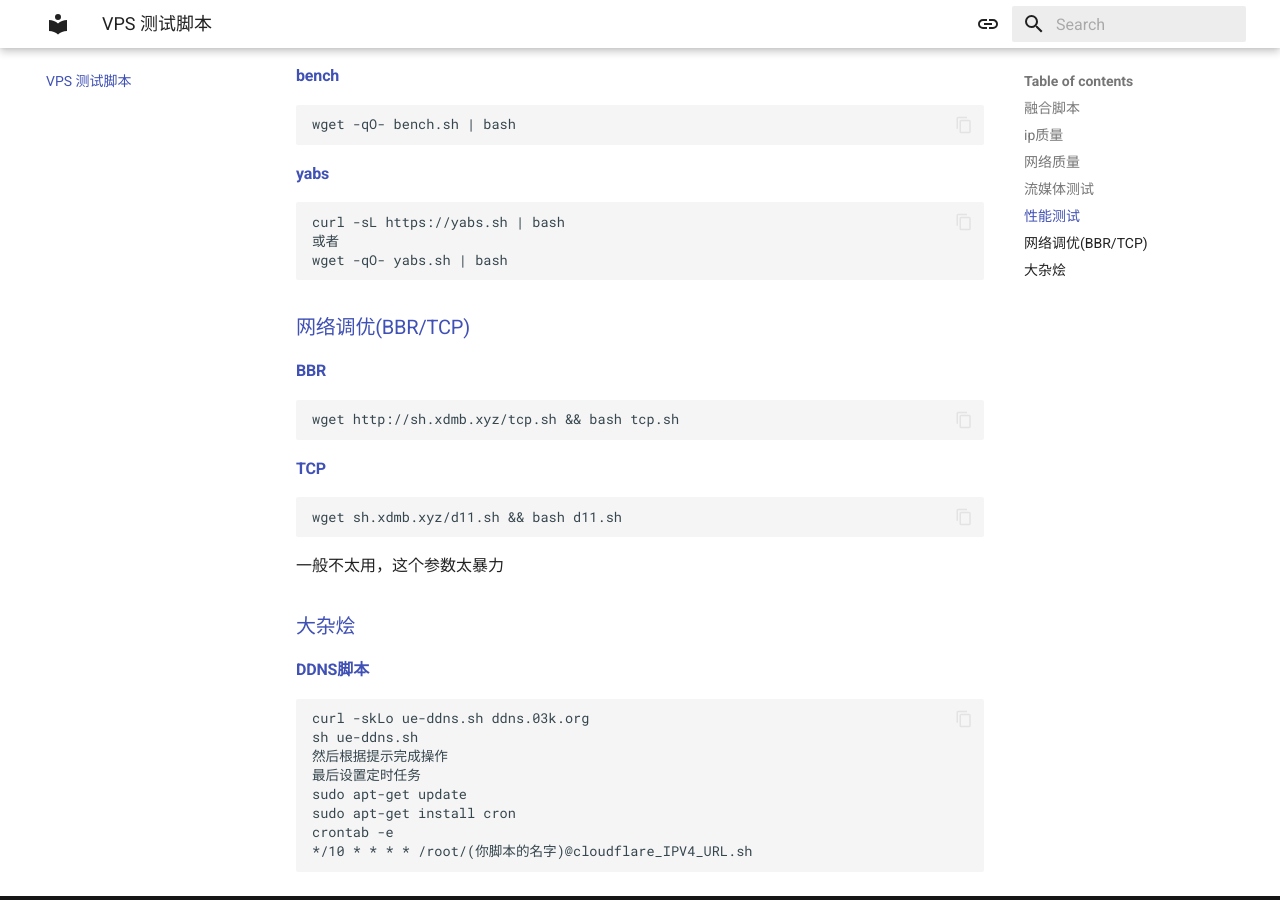
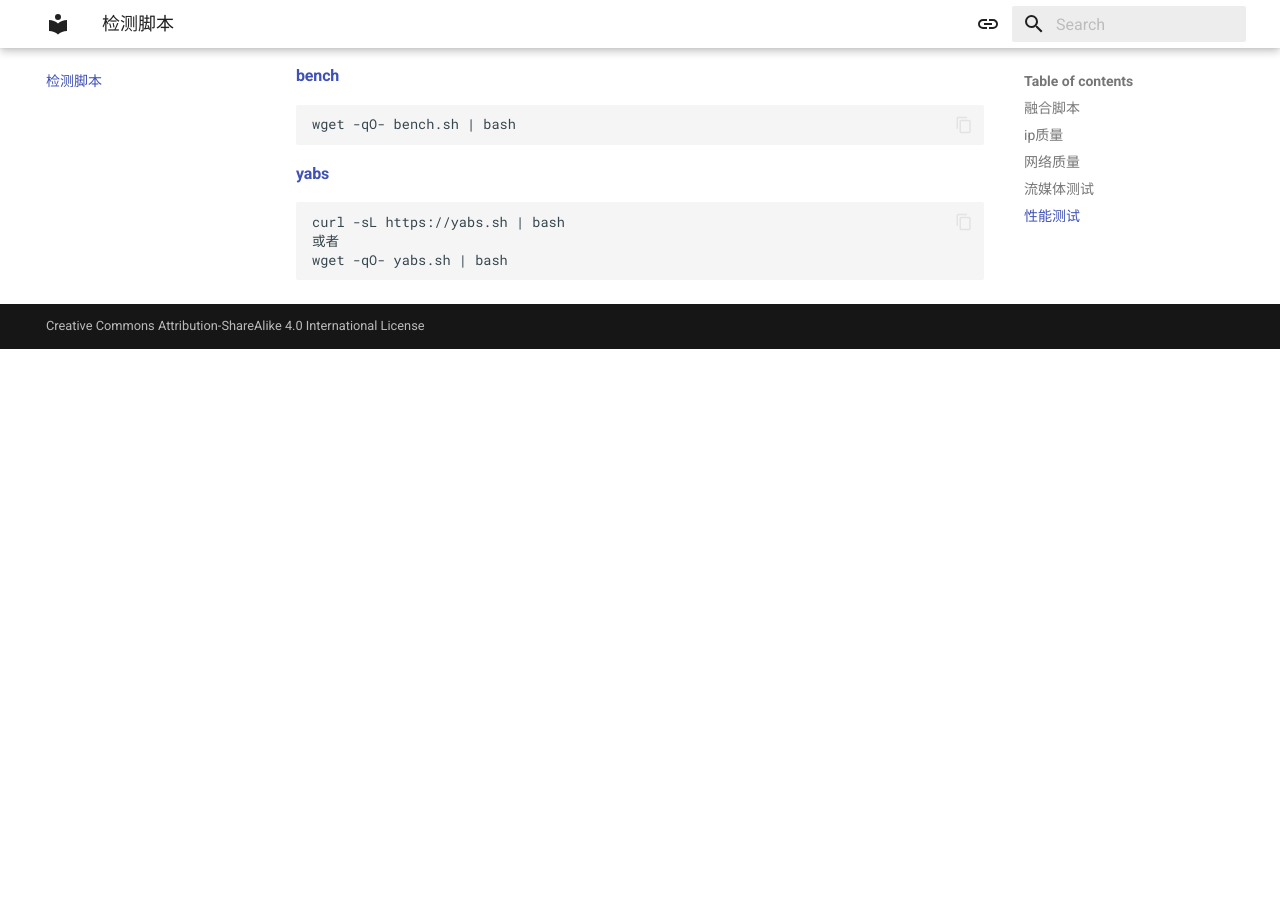
Before and after one commit to Rain-kl/MJJ-REF, an MkDocs documentation site: the page built from docs/检测脚本.md, in a window 1280 px wide and 900 px high, scrolled down 2932 px. Built offline with MkDocs 1.6.1 and Material for MkDocs 9.7.7, drawn with Linux system fonts in a browser that asks for light colours; after the commit the page ends 3281 px from its top, so only the background shows below that.

Commit message:
vault backup: 2025-12-20 15:17:44

````diff
--- a/docs/VPS 测试脚本.md
+++ b/docs/检测脚本.md
@@ -43,7 +43,7 @@ bash <(curl -Ls https://IP.Check.Place) -x socks5://username:password@socksproxy
 
 #### [ipdata](https://ipdata.co/)
 
-![](assets/VPS%20测试脚本/file-20251220150920887.png)
+![](assets/检测脚本/file-20251220151622651%202.png)
 
 ### 网络质量
 
@@ -62,9 +62,9 @@ nexttrace 1.0.0.1
 
 #### [pingpe](https://ping.pe/)
 
-![](assets/VPS%20测试脚本/file-20251220151128636.png)
+![](assets/检测脚本/file-20251220151622651%201.png)
 #### [itdog](https://www.itdog.cn/)
-![](assets/VPS%20测试脚本/file-20251220151201186.png)
+![](assets/检测脚本/file-20251220151622651.png)
 
 #### [BGPTOOLS](https://bgp.tools/)
 
@@ -94,34 +94,3 @@ curl -sL https://yabs.sh | bash
 或者
 wget -qO- yabs.sh | bash
 ```
-
-### 网络调优(BBR/TCP)
-
-#### [BBR](https://blog.ylx.me/)
-
-```
-wget http://sh.xdmb.xyz/tcp.sh && bash tcp.sh
-```
-
-#### [TCP](https://xdmb.xyz/)
-
-```
-wget sh.xdmb.xyz/d11.sh && bash d11.sh
-```
-
-一般不太用，这个参数太暴力
-
-### 大杂烩
-
-#### [DDNS脚本](https://github.com/kkkgo/UE-DDNS)
-
-```
-curl -skLo ue-ddns.sh ddns.03k.org
-sh ue-ddns.sh
-然后根据提示完成操作
-最后设置定时任务
-sudo apt-get update
-sudo apt-get install cron
-crontab -e
-*/10 * * * * /root/(你脚本的名字)@cloudflare_IPV4_URL.sh
-```
--- a/mkdocs.yml
+++ b/mkdocs.yml
@@ -81,6 +81,9 @@ markdown_extensions:
       emoji_generator: !!python/name:material.extensions.emoji.to_svg
       emoji_index: !!python/name:material.extensions.emoji.twemoji
 
+
+
+
 plugins:
   - search
   - awesome-pages
````
Also changed, not shown: docs/初始化.md (renamed from docs/VPS 初始化.md, +17 -0 lines), docs/assets/检测脚本/file-20251220151622651 1.png (renamed from docs/assets/VPS 测试脚本/file-20251220151128636.png), docs/assets/检测脚本/file-20251220151622651 2.png (renamed from docs/assets/VPS 测试脚本/file-20251220150920887.png), docs/assets/检测脚本/file-20251220151622651.png (renamed from docs/assets/VPS 测试脚本/file-20251220151201186.png).
